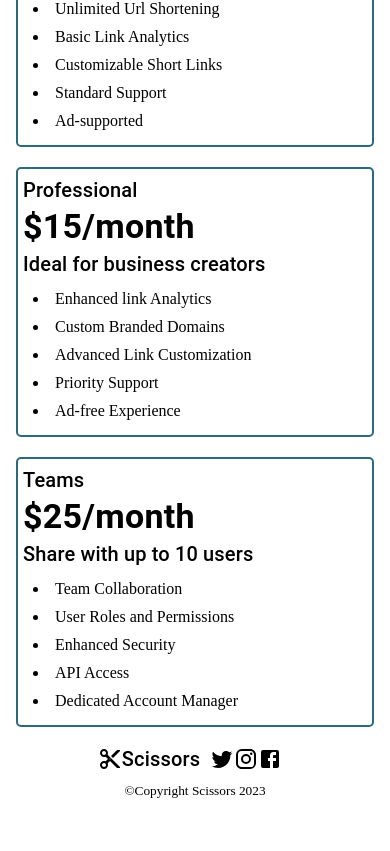
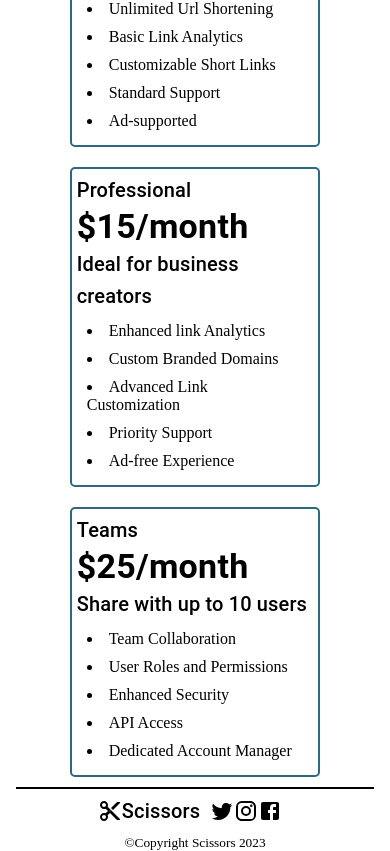
Before and after one commit to M-a-r-i-o-e-r-i-c/scissors, a React (Vite) app: page / in a window 390 px wide. Shown: the part 1502-2353 px from the top of the page. Before the commit the page ends 2301 px from the top, so only its background shows below. Built offline with nearby package versions, Linux system fonts and the light colour scheme; no server answers.

Commit message:
another commit

```diff
--- a/src/components/Footer.tsx
+++ b/src/components/Footer.tsx
@@ -15,6 +15,9 @@ export const Footer = () => {
         textAlign: 'center',
         padding: '0',
         maxHeight: '2vh',
+        borderTop:"2px solid black",
+        marginLeft:"0",
+        marginRight:"0"
       }}
     >
       <Box
--- a/src/components/Pricing/Pricing.css
+++ b/src/components/Pricing/Pricing.css
@@ -56,3 +56,13 @@ li{
         width:30%;
     }
 }
+@media(max-width:599px){
+    .pricing-item{
+        width:70%;
+    }
+}
+@media (max-width:300px){
+    .pricing-item{
+        width:100%;
+    }
+}
```
